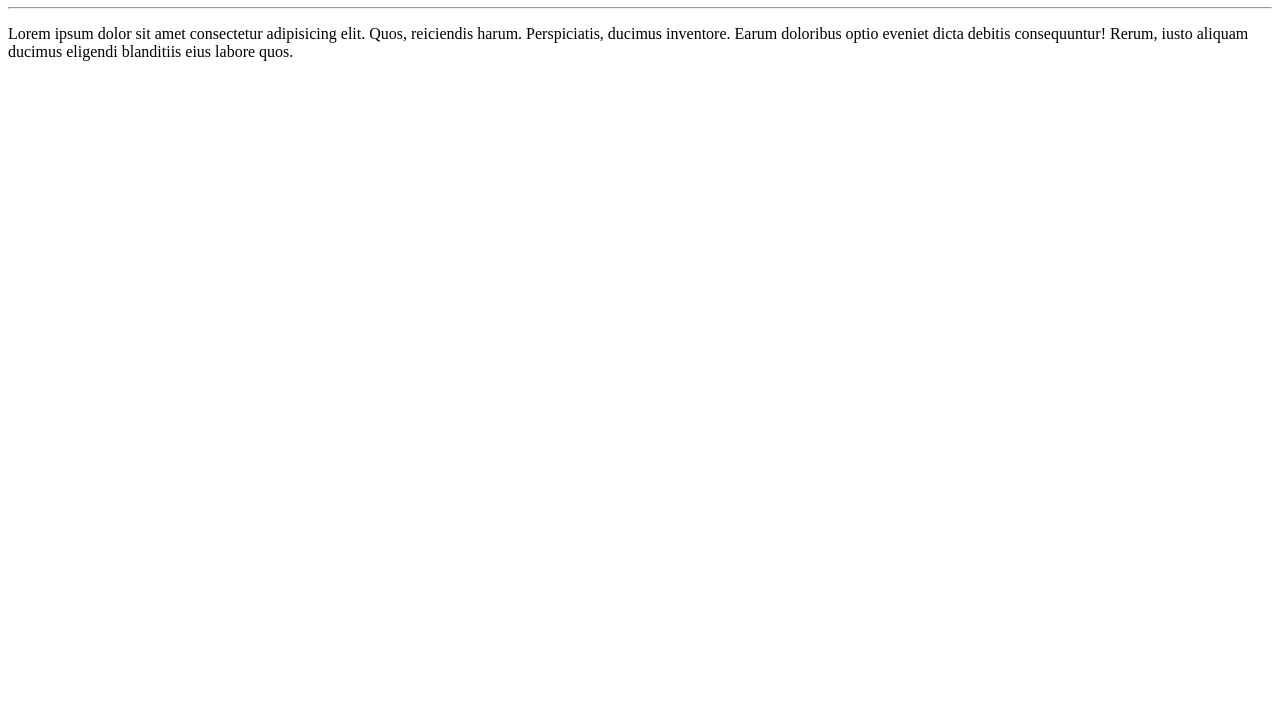
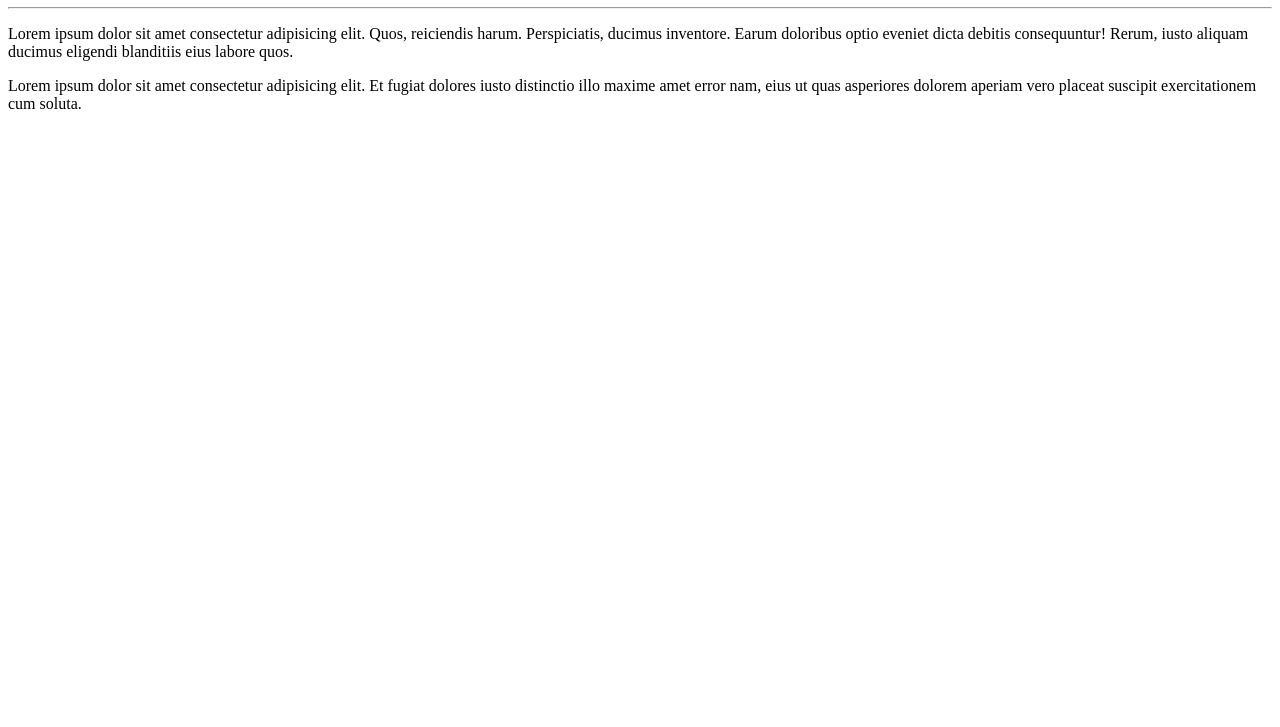
Before and after one commit to EstevamMateus/Ola-Mundo, a plain HTML site: page site-exemplo/index.html in a window 1280 px wide. Shown: the part 73-800 px from the top of the page. Drawn offline with Linux system fonts and the light colour scheme.

Commit message:
Adicionei um paragráfo

```diff
--- a/site-exemplo/index.html
+++ b/site-exemplo/index.html
@@ -10,5 +10,6 @@
     <h1>Olá, Mundo!</h1>
     <hr>
     <p>Lorem ipsum dolor sit amet consectetur adipisicing elit. Quos, reiciendis harum. Perspiciatis, ducimus inventore. Earum doloribus optio eveniet dicta debitis consequuntur! Rerum, iusto aliquam ducimus eligendi blanditiis eius labore quos.</p>
+    <p>Lorem ipsum dolor sit amet consectetur adipisicing elit. Et fugiat dolores iusto distinctio illo maxime amet error nam, eius ut quas asperiores dolorem aperiam vero placeat suscipit exercitationem cum soluta.</p>
 </body>
 </html>
```
